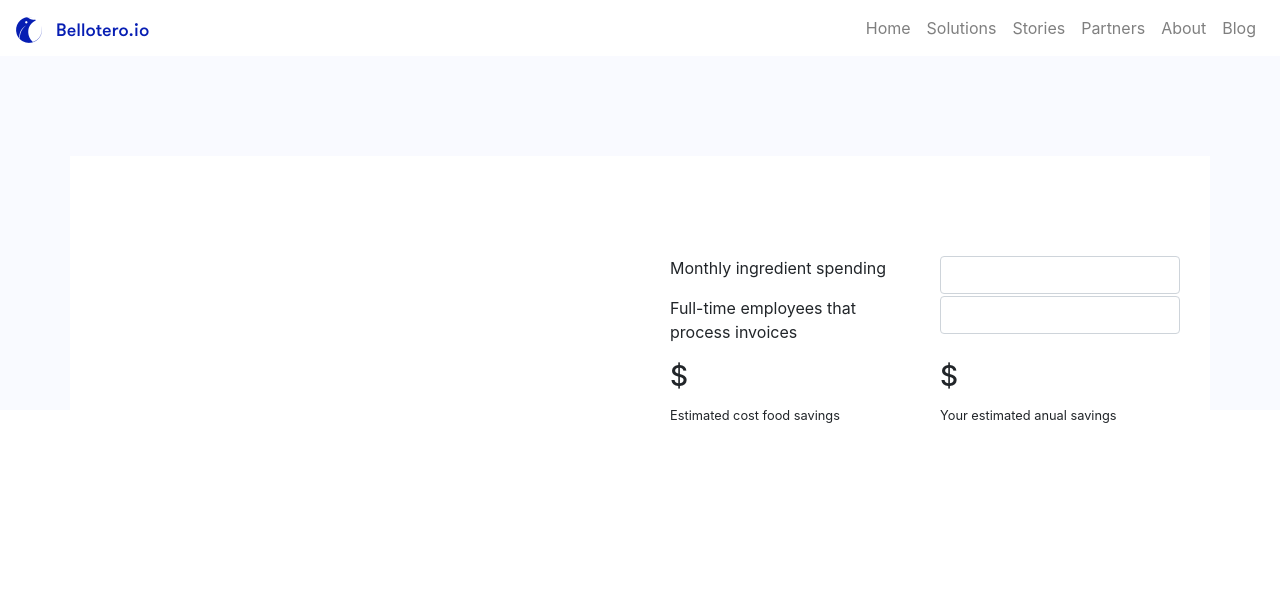
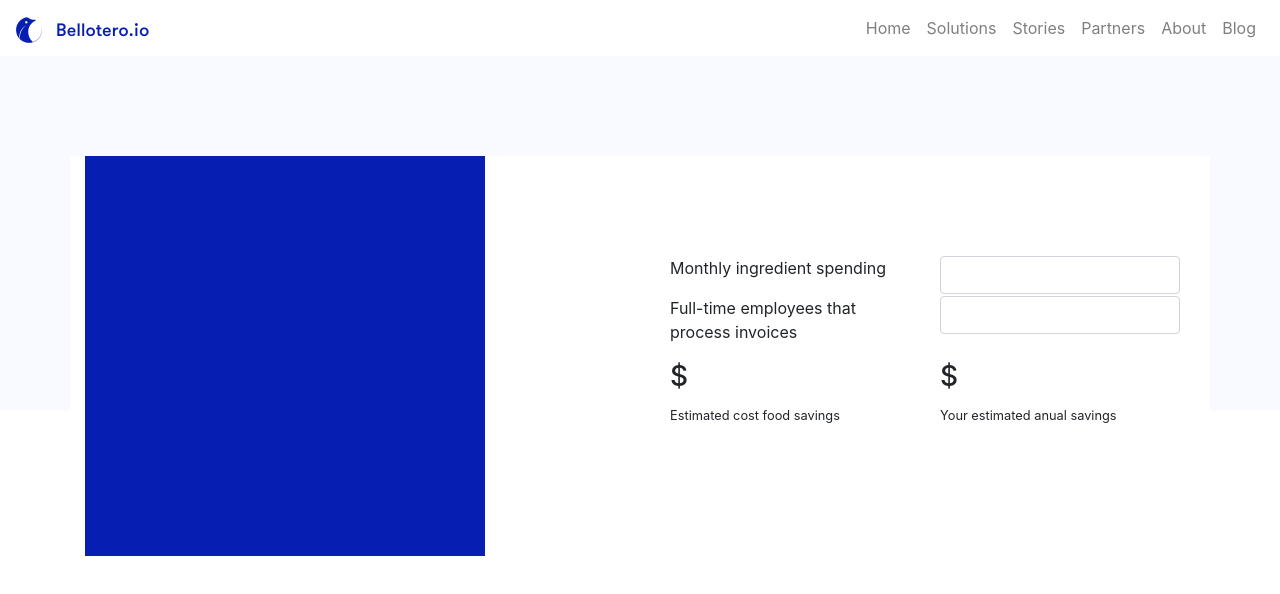
Before and after one commit to Jaguso/react-bellotero, a React app: page /calculator in a window 1280 px wide. Shown: the top 594 px of the page. Built offline with nearby package versions, Linux system fonts and the light colour scheme; no server answers.

Commit message:
splited title

```diff
--- a/src/components/configurator/Configurator.css
+++ b/src/components/configurator/Configurator.css
@@ -2,7 +2,7 @@
     margin: 100px;
 }
 
-.title {
+.title-configurator {
     width: 400px;
     height: 80px;
     background-color: #071eb3;
@@ -12,7 +12,7 @@
     /* vertical-align: center; */
 }
 
-.text {
+.text-configurator {
     width: 349px;
     height: 120px;
     font-size: 16px;
--- a/src/components/configurator/Configurator.js
+++ b/src/components/configurator/Configurator.js
@@ -23,14 +23,18 @@ class Configurator extends Component {
   }
 
   render() {
-
+    const titleLineOne = this.state.title.split(' ').slice(0, -1).join(' ')
+    const titleLineTwo = this.state.title.split(' ')[3]
 
     return (
       <div className="container">
         <div className="row">
           <div className="col">
             <div className="title-configurator">
-              <h3>{this.state.title}</h3>
+              <h3>{titleLineOne}</h3>
+            </div>
+            <div className="title-configurator">
+              <h3>{titleLineTwo}</h3>
             </div>
             <div className="text-configurator">
               <p>{this.state.description}</p>
```
